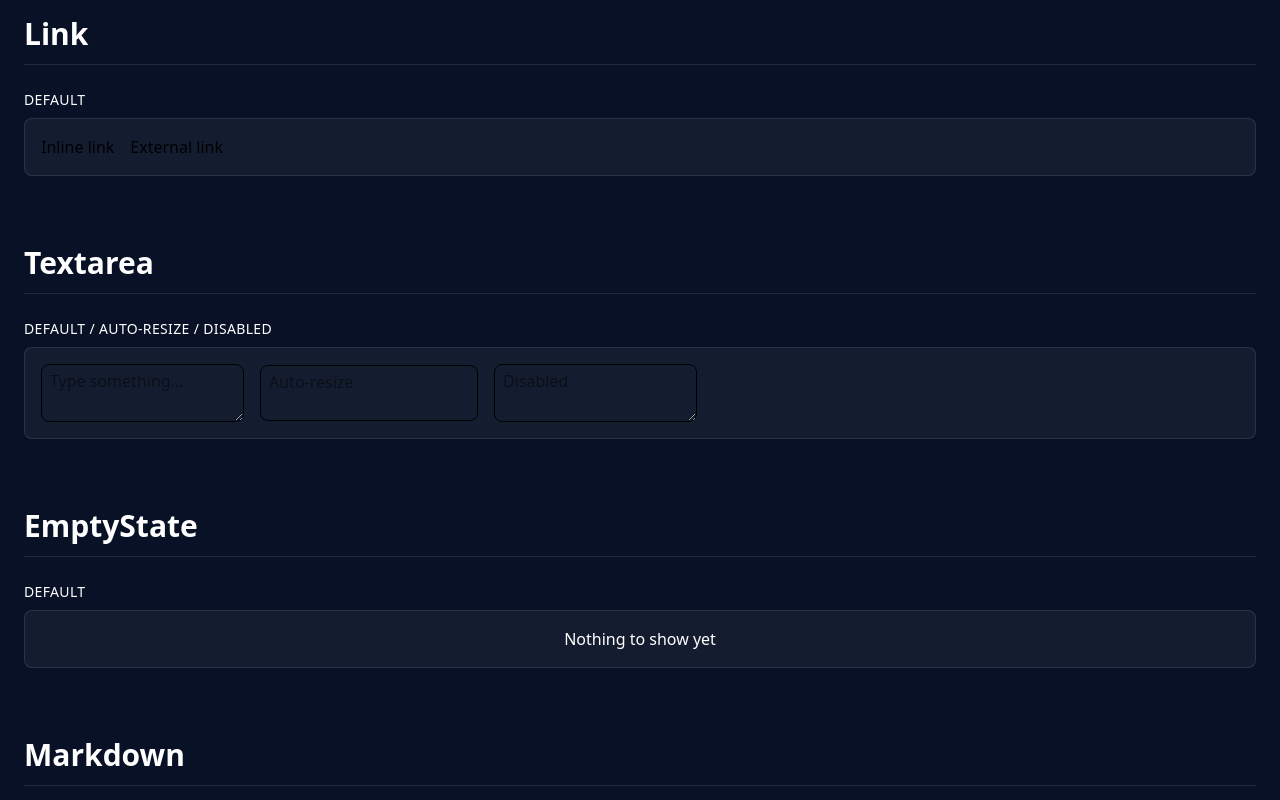
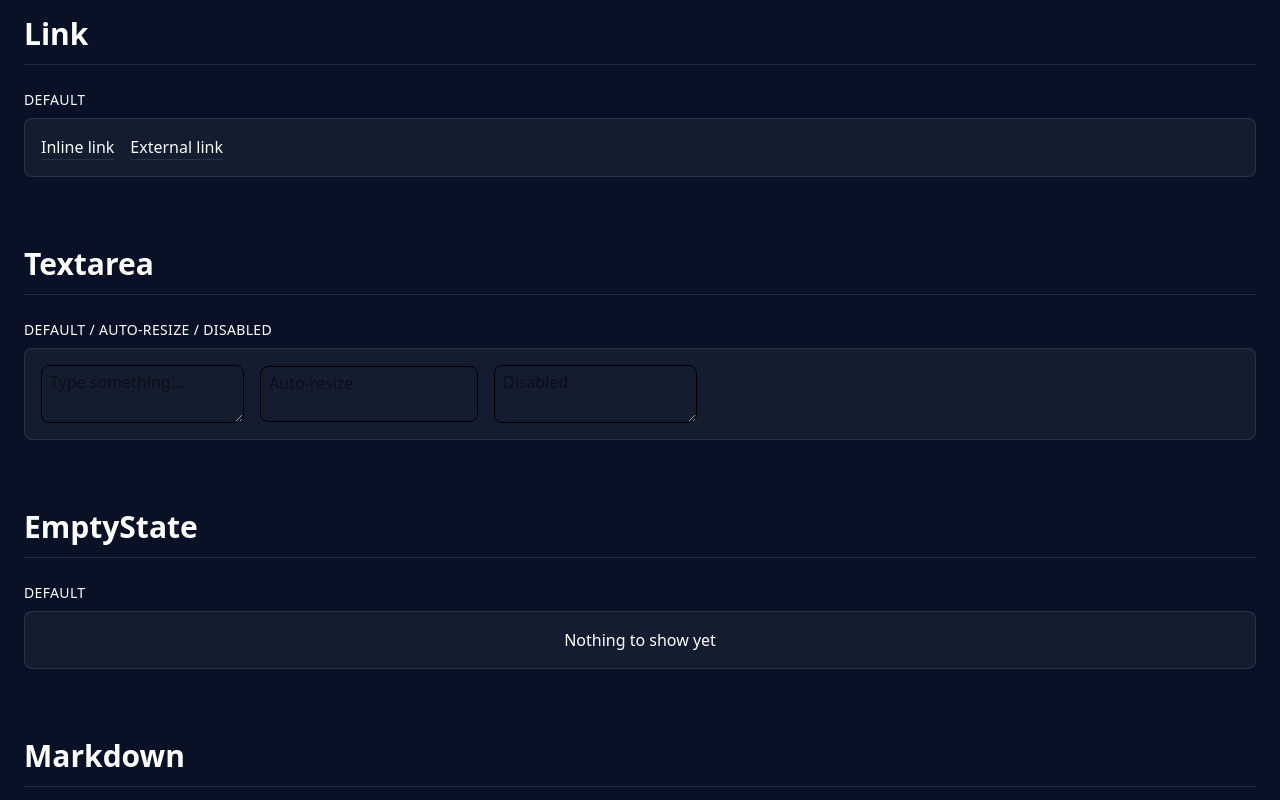
Before and after one commit to VladyslavSpasibozhko/portfolio, a React (Vite) app in the folder client/: page / in a window 1280 px wide. Shown: the part 3780-4580 px from the top of the page. Built offline with nearby package versions, Linux system fonts and the light colour scheme.

Commit message:
feat: update Link styles

```diff
--- a/client/src/components/atoms/Link.tsx
+++ b/client/src/components/atoms/Link.tsx
@@ -1,13 +1,13 @@
-import type { ReactNode } from 'react';
+import type { ReactNode } from "react";
 
 interface LinkProps extends React.AnchorHTMLAttributes<HTMLAnchorElement> {
   children: ReactNode;
 }
 
-export function Link({ children, className = '', ...props }: LinkProps) {
+export function Link({ children, className = "", ...props }: LinkProps) {
   return (
     <a
-      className={`transition-colors duration-200 ${className}`}
+      className={`text-text-white border-b border-border-DEFAULT hover:text-text-300 hover:border-border-strong ${className}`}
       {...props}
     >
       {children}
```
